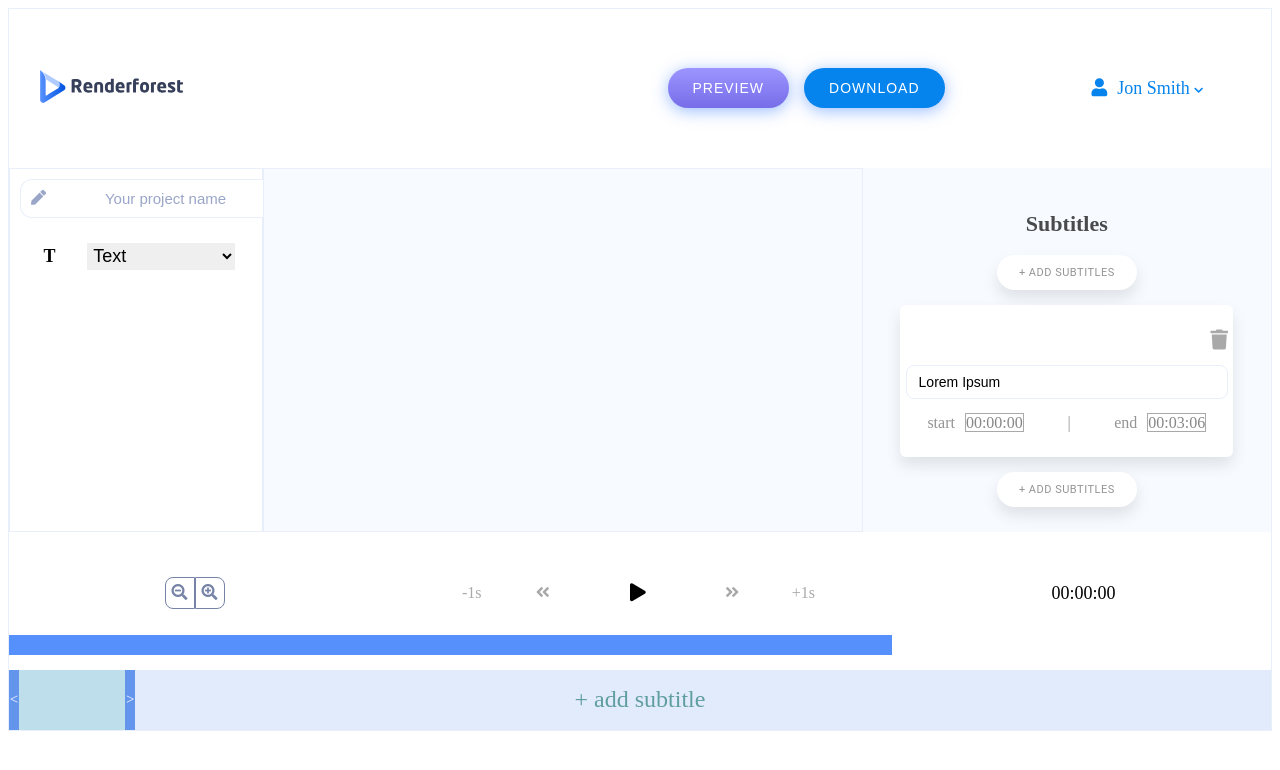
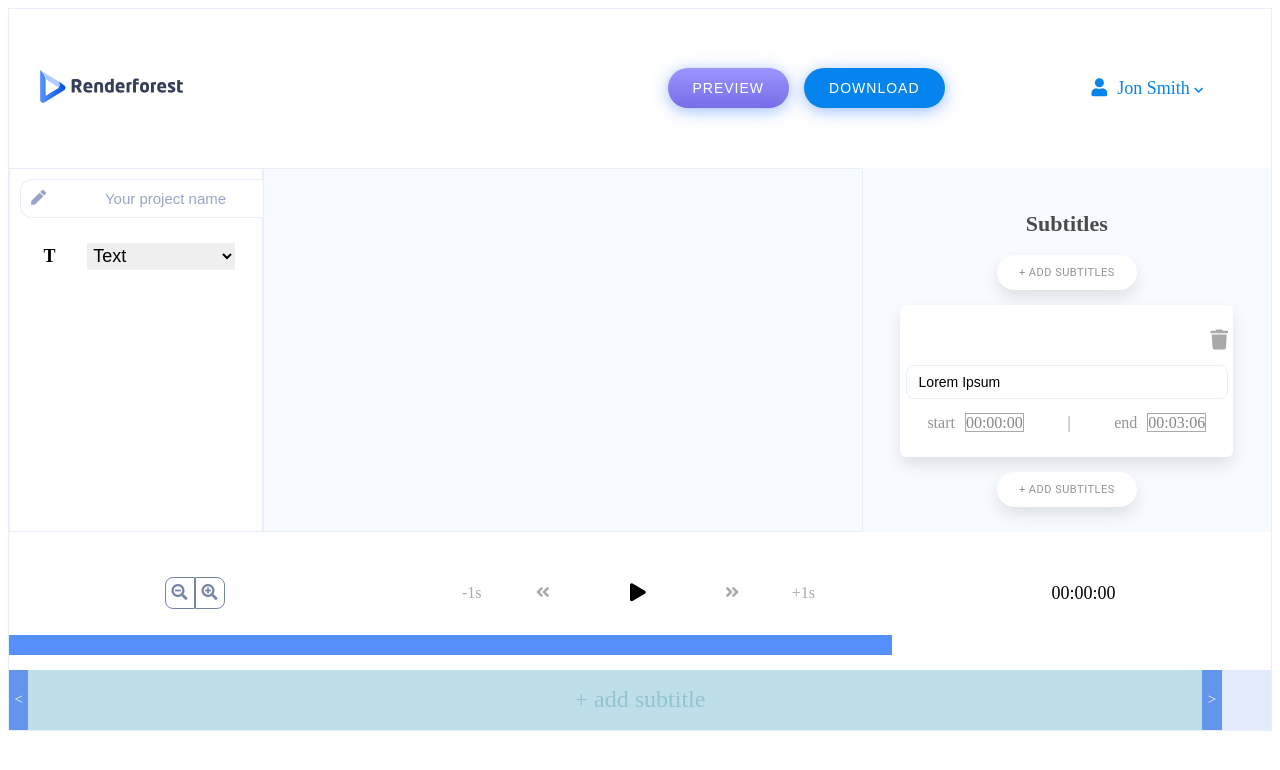
Before and after one commit to Avet-96/TsAudioSlider, a React (Create React App) app: page / in a window 1280 px wide. Both pictures are taken after a click on the element "+ add subtitle". Shown: the top 770 px of the page. Built offline with nearby package versions, Linux system fonts and the light colour scheme.

Commit message:
remade functions, fixed some tanks

```diff
--- a/src/components/footer/footer-components/slider-components/CutBlock.tsx
+++ b/src/components/footer/footer-components/slider-components/CutBlock.tsx
@@ -1,70 +1,78 @@
-import React, {useMemo, useState} from 'react'
+import React, {useCallback, useEffect, useMemo, useState} from 'react'
 import ICutBlock from "../../../../interface/ICutBlock";
-import './cutStyles.css'
 import {useDispatch} from "react-redux";
 import {changeCutPosition} from "../../../../store/actions/audio";
+import './cutStyles.css'
+
 
 const CutBlock: React.FC<ICutBlock> = ({cutList}) => {
     const dispatch = useDispatch()
     const updateData = useMemo(() => ({...cutList}), [cutList]);
     const [cutCord, setCutCord] = useState(updateData);
     const [leftChangePosition, setLeftChangePosition] = useState(0);
+    const [position, setPosition] = useState(0);
     const [changeCord, setChangeCord] = useState(false);
+    const [chuseAct, setChuseAct] = useState('')
+
+
+    const setParamsToFunctions = useCallback(
+        (act: string, horizontallyScroll: string, widthGrowOut: number,
+         width: string | undefined, left: string | undefined)  => {
+            // @ts-ignore
+            const changeWidth = (+width?.split('%')[0] + widthGrowOut) + "%"
+            setCutCord({
+                ...updateData,
+                styles: {
+                    width: (act === 'width' ? changeWidth : width) || '',
+                    left: (act === 'left' ? horizontallyScroll : left) || ''
+                }
+            })
+        },
+        [updateData]);
+
+    useEffect(() => {
+        const setFromEvent = (e: { clientX: number }) => setPosition(e.clientX);
+        window.addEventListener("mousemove", setFromEvent);
+        if (changeCord) {
+            const {width, left} = {...updateData.styles}
+            // @ts-ignore
+            const blockWidth = window.innerWidth * +width.split('%')[0] / 100
+            const horizontallyScroll = 100 * leftChangePosition / window.innerWidth + '%'
+            const widthGrowOut = ((position - leftChangePosition - blockWidth) * 100) / window.innerWidth
+            if (chuseAct === 'left') {
+                setLeftChangePosition(position - blockWidth / 2)
+            }
+            if (blockWidth / 2 + position >= window.innerWidth || position - blockWidth / 2 <= 0) {
+                setLeftChangePosition(0)
+                return
+            }
+            setParamsToFunctions(chuseAct, horizontallyScroll, widthGrowOut, width, left)
+        }
+        return () => {
+            window.removeEventListener("mousemove", setFromEvent);
+        };
+    }, [changeCord, position, chuseAct, leftChangePosition, updateData.styles, setParamsToFunctions]);
+
 
     const setChangedDataToStore = () => {
+        dispatch(changeCutPosition(cutCord))
         setChangeCord(false)
-        // @ts-ignore
-        dispatch(changeCutPosition(cutCord))
     }
-
-    const changeCutBlock = (e: { pageX: number }, act: string) => {
-        if (changeCord) {
-            const {width, left} = {...updateData.styles}
-            const actWidthToPx = 100 * leftChangePosition / window.innerWidth + '%'
-            const testNumber = act === 'left' ?
-                // @ts-ignore
-                ((+width.split('%')[0] * window.innerWidth) / 100) / 2
-                : 0
-
-            if (testNumber + e.pageX >= window.innerWidth || e.pageX - testNumber <= 0) {
-                setChangeCord(false)
-                return
-            }
-            setParamsToFunctions(e.pageX, testNumber, act, actWidthToPx, width, left)
-
-        }
-    }
-    const setParamsToFunctions = (
-        pageX: number, testNumber: number,
-        act: string, actWidthToPx: string,
-        width: string | undefined,
-        left: string | undefined) => {
-        setLeftChangePosition(pageX - testNumber)
-        setCutCord({
-            ...updateData,
-            styles: {
-                width: (act === 'width' ? actWidthToPx : width) || '',
-                left: (act === 'left' ? actWidthToPx : left) || ''
-            }
-        })
-    }
-
-    const duplicateFunctions = {
-        onMouseDown: () => setChangeCord(true),
-        onMouseUp: setChangedDataToStore
+    const chooseAct = (e: any, act: string) => {
+        setChuseAct(act)
+        setChangeCord(true)
     }
 
 
     return (
-        <div className='cut_block'
-             onMouseMove={e => changeCutBlock(e, 'left')}
-             {...duplicateFunctions}
-             style={cutCord.styles}
-        >
-            <span> {'<'} </span>
-            <span
-                onMouseMove={e => changeCutBlock(e, 'width')}
-                {...duplicateFunctions}
+        <div className='cut_block' style={cutCord.styles}>
+            <span className='left_right'> {'<'} </span>
+            <span className='cut_block_t'
+                  onMouseDown={e => chooseAct(e, 'left')}
+                  onMouseUp={setChangedDataToStore}/>
+            <span className='left_right'
+                  onMouseDown={e => chooseAct(e, 'width')}
+                  onMouseUp={setChangedDataToStore}
             > {'>'} </span>
         </div>
 
--- a/src/components/footer/footer-components/slider-components/cutStyles.css
+++ b/src/components/footer/footer-components/slider-components/cutStyles.css
@@ -3,14 +3,18 @@
     height: 60px;
     display: flex;
     color: white;
-    background: #add8e6a8;
     width: 100px;
     justify-content: space-between;
     left: 5%;
 }
 
-.cut_block > span {
-    width: 8%;
+.cut_block_t {
+    width: 100%;
+    background: #add8e6a8;
+}
+
+.left_right {
+    width: 20px;
     background: cornflowerblue;
     display: flex;
     align-items: center;
--- a/src/hooks/score.ts
+++ b/src/hooks/score.ts
@@ -5,7 +5,7 @@ const score = (data: any, payloadData: any) => {
     const cutArrLength = data?.length
     let styles = {}, num = 0
     if (!cutArrLength) {
-        styles = {width: '10%', left: '0%'}
+        styles = {width: 100 - (100 * 50 / window.innerWidth) + '%', left: '0%'}
     } else {
         const {width, left} = data[cutArrLength - 1].styles
         styles = {
@@ -13,11 +13,9 @@ const score = (data: any, payloadData: any) => {
             left: +width.split('%')[0] + +left.split('%')[0] + '%'
         }
     }
-    widList.push(styles)
     widList.forEach((wi: any) => {
         num += +wi.width.split('%')[0]
     })
-
     const addData = {
         id: Math.floor(Math.random() * 10000),
         ...payloadData, styles
--- a/src/interface/ICutBlock.ts
+++ b/src/interface/ICutBlock.ts
@@ -4,7 +4,7 @@ export default interface ICutBlock {
         start: number,
         end: number,
         styles: {
-            width: string,
+            width: string | undefined,
             left: string
         }
     } | {}
```
Also changed, not shown: src/hooks/useFlowChangeCut.ts (deleted, +0 -29 lines), src/interface/StoreI/IReducers/IAudio.ts (+4 -6 lines).
